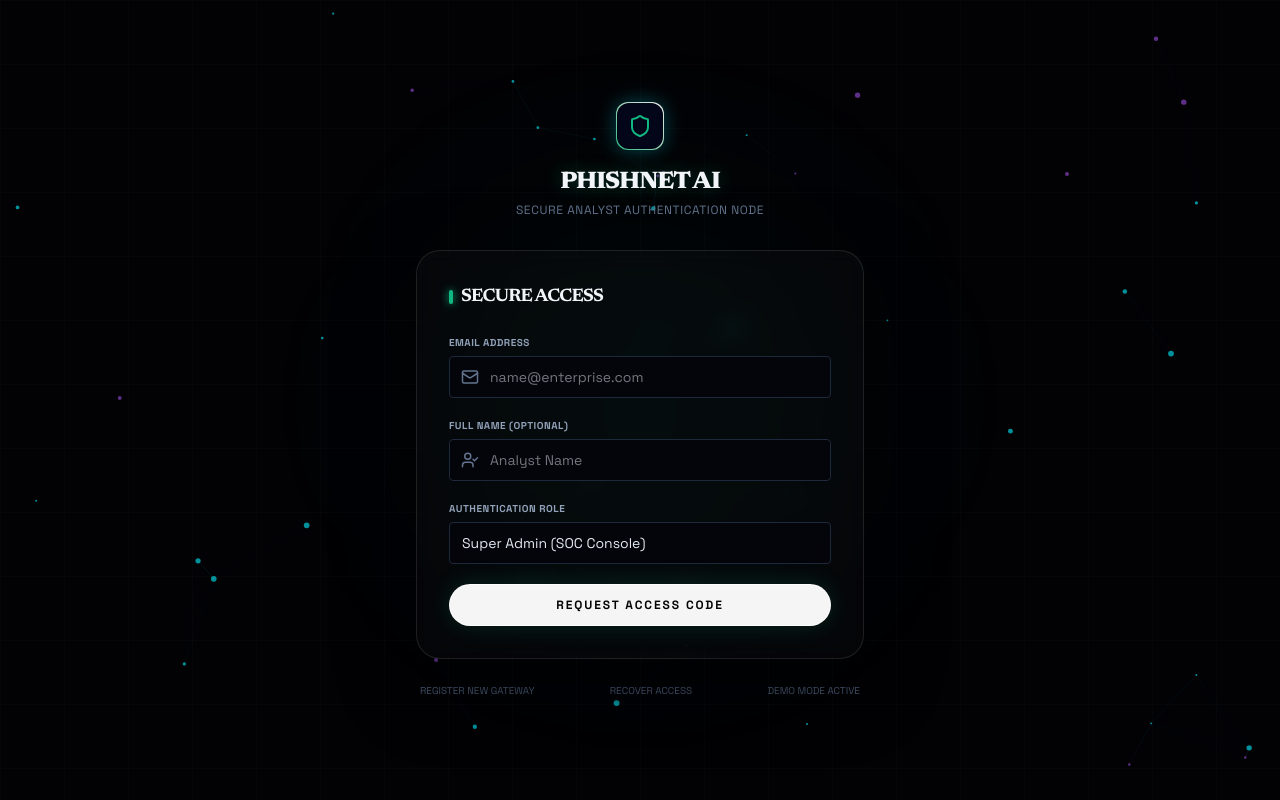
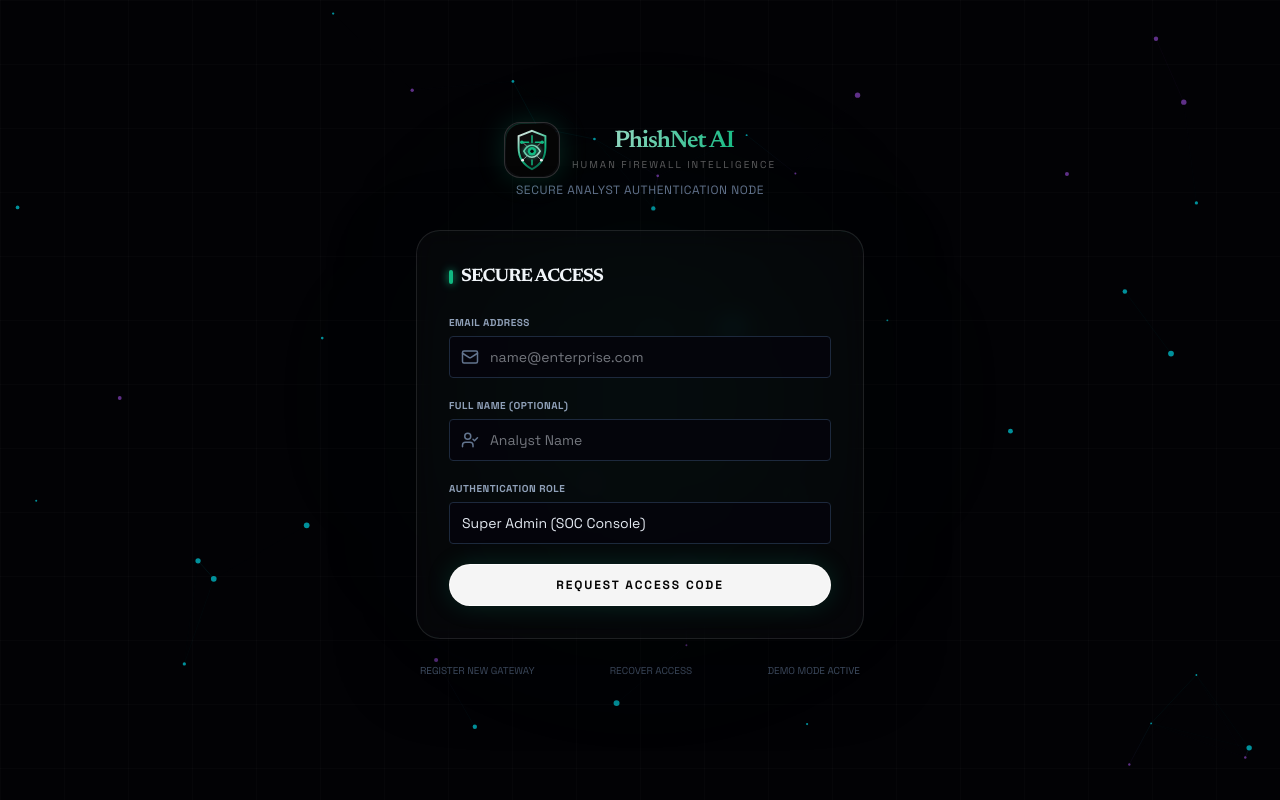
Before and after one commit to LALITHD-21/PISHNET-AI, a Next.js app: page /login in a window 1280 px wide. Built offline with nearby package versions, Linux system fonts and the light colour scheme.

Commit message:
Add professional PhishNet cyber logo

```diff
--- a/src/app/dashboard/layout.tsx
+++ b/src/app/dashboard/layout.tsx
@@ -3,8 +3,9 @@
 import React, { useEffect } from "react";
 import Link from "next/link";
 import { usePathname, useRouter } from "next/navigation";
-import { Command, LayoutDashboard, Send, FileCode, Users, GraduationCap, Bot, Bomb, FileSpreadsheet, Settings, LogOut, RefreshCw, BarChart3, UserCircle } from "lucide-react";
+import { LayoutDashboard, Send, FileCode, Users, GraduationCap, Bot, Bomb, FileSpreadsheet, Settings, LogOut, RefreshCw, BarChart3, UserCircle } from "lucide-react";
 import { useSim } from "@/context/SimContext";
+import PhishNetLogo from "@/components/PhishNetLogo";
 
 interface SidebarLinkProps {
   href: string;
@@ -83,13 +84,8 @@ export default function DashboardLayout({ children }: { children: React.ReactNod
       <aside className="hidden lg:flex w-72 border-r border-white/10 bg-black/80 backdrop-blur-md flex-col justify-between z-10 relative">
         <div>
           {/* Logo Brand */}
-          <div className="p-6 border-b border-white/10 flex items-center gap-3 group">
-            <div className="w-9 h-9 rounded-xl bg-white text-[#050505] flex items-center justify-center shadow-[0_0_24px_rgba(16,185,129,0.18)] transition-transform duration-700 ease-[cubic-bezier(0.16,1,0.3,1)] group-hover:rotate-[360deg]">
-              <Command className="w-4.5 h-4.5" />
-            </div>
-            <span className="font-outfit text-2xl font-semibold tracking-tighter gradient-text">
-              PHISHNET AI
-            </span>
+          <div className="p-6 border-b border-white/10">
+            <PhishNetLogo compact markClassName="h-10 w-10" wordmarkClassName="min-w-0" />
           </div>
 
           {/* Navigation Links */}
@@ -133,6 +129,7 @@ export default function DashboardLayout({ children }: { children: React.ReactNod
         {/* Header Console */}
         <header className="h-16 border-b border-white/10 bg-black/80 backdrop-blur-md px-6 flex items-center justify-between">
           <div className="flex items-center gap-4">
+            <PhishNetLogo showWordmark={false} markClassName="h-8 w-8" className="lg:hidden xl:inline-flex" />
             <h2 className="font-space-grotesk text-[10px] font-bold uppercase tracking-[0.2em] text-[#EBEBEB] flex items-center gap-2">
               <span className="w-1.5 h-1.5 rounded-full bg-primary animate-pulse shadow-[0_0_8px_var(--primary)]"></span>
               PHISHNET MONITORING GRID
--- a/src/app/login/page.tsx
+++ b/src/app/login/page.tsx
@@ -4,9 +4,10 @@ import React, { useState } from "react";
 import { useRouter } from "next/navigation";
 import Link from "next/link";
 import { motion } from "framer-motion";
-import { Shield, Mail, UserCheck } from "lucide-react";
+import { Mail, UserCheck } from "lucide-react";
 import { useSim, Role } from "@/context/SimContext";
 import CyberParticles from "@/components/CyberParticles";
+import PhishNetLogo from "@/components/PhishNetLogo";
 
 export default function LoginPage() {
   const router = useRouter();
@@ -55,14 +56,7 @@ export default function LoginPage() {
       >
         {/* Brand Logo Header */}
         <div className="flex flex-col items-center mb-8">
-          <div className="w-12 h-12 rounded-xl bg-gradient-to-tr from-primary to-secondary p-[1px] flex items-center justify-center shadow-[0_0_20px_rgba(0,240,255,0.3)] mb-4">
-            <div className="w-full h-full bg-slate-950 rounded-xl flex items-center justify-center">
-              <Shield className="w-6 h-6 text-primary" />
-            </div>
-          </div>
-          <h2 className="font-outfit text-2xl font-black tracking-widest text-slate-100 text-glow-primary">
-            PHISHNET AI
-          </h2>
+          <PhishNetLogo markClassName="h-14 w-14" wordmarkClassName="text-center" />
           <p className="text-xs text-slate-500 font-mono tracking-wider mt-1 uppercase">
             SECURE ANALYST AUTHENTICATION NODE
           </p>
--- a/src/app/mfa/page.tsx
+++ b/src/app/mfa/page.tsx
@@ -3,9 +3,10 @@
 import React, { useState, useEffect } from "react";
 import { useRouter } from "next/navigation";
 import { motion } from "framer-motion";
-import { ShieldAlert, KeyRound, RefreshCw } from "lucide-react";
+import { KeyRound, RefreshCw } from "lucide-react";
 import CyberParticles from "@/components/CyberParticles";
 import { useSim } from "@/context/SimContext";
+import PhishNetLogo from "@/components/PhishNetLogo";
 
 export default function MfaPage() {
   const router = useRouter();
@@ -77,11 +78,7 @@ export default function MfaPage() {
         className="relative z-10 w-full max-w-md text-left"
       >
         <div className="flex flex-col items-center mb-8">
-          <div className="w-12 h-12 rounded-xl bg-gradient-to-tr from-primary to-secondary p-[1px] flex items-center justify-center shadow-[0_0_20px_rgba(0,240,255,0.3)] mb-4">
-            <div className="w-full h-full bg-slate-950 rounded-xl flex items-center justify-center">
-              <ShieldAlert className="w-6 h-6 text-primary" />
-            </div>
-          </div>
+          <PhishNetLogo markClassName="h-14 w-14" showWordmark={false} />
           <h2 className="font-outfit text-2xl font-black tracking-widest text-slate-100 text-glow-primary">
             MFA VERIFICATION
           </h2>
--- a/src/app/page.tsx
+++ b/src/app/page.tsx
@@ -3,9 +3,10 @@
 import React from "react";
 import Link from "next/link";
 import { motion } from "framer-motion";
-import { Shield, Zap, Target, Cpu, Users, ArrowRight, Play, CheckCircle } from "lucide-react";
+import { Zap, Target, Cpu, Users, ArrowRight, Play, CheckCircle } from "lucide-react";
 import LiveThreatMap from "@/components/LiveThreatMap";
 import CyberParticles from "@/components/CyberParticles";
+import PhishNetLogo from "@/components/PhishNetLogo";
 
 export default function LandingPage() {
   const containerVariants = {
@@ -37,16 +38,7 @@ export default function LandingPage() {
       {/* Futuristic Header */}
       <header className="relative z-10 border-b border-slate-900 bg-slate-950/60 backdrop-blur-md">
         <div className="max-w-7xl mx-auto px-6 h-18 flex items-center justify-between">
-          <div className="flex items-center gap-3">
-            <div className="w-10 h-10 rounded-lg bg-gradient-to-tr from-primary to-secondary p-[1px] flex items-center justify-center shadow-[0_0_15px_rgba(0,240,255,0.3)]">
-              <div className="w-full h-full bg-slate-950 rounded-lg flex items-center justify-center">
-                <Shield className="w-5 h-5 text-primary" />
-              </div>
-            </div>
-            <span className="font-outfit text-xl font-extrabold tracking-wider bg-gradient-to-r from-primary via-accent to-primary bg-clip-text text-transparent text-glow-primary">
-              PHISHNET AI
-            </span>
-          </div>
+          <PhishNetLogo compact markClassName="h-11 w-11" />
 
           <nav className="hidden md:flex items-center gap-8 text-sm font-semibold tracking-wider font-mono text-slate-400">
             <Link href="#features" className="hover:text-primary transition-colors">FEATURES</Link>
--- a/src/app/signup/page.tsx
+++ b/src/app/signup/page.tsx
@@ -4,8 +4,9 @@ import React, { useState } from "react";
 import { useRouter } from "next/navigation";
 import Link from "next/link";
 import { motion } from "framer-motion";
-import { Shield, Mail, Database, Building2 } from "lucide-react";
+import { Mail, Database, Building2 } from "lucide-react";
 import CyberParticles from "@/components/CyberParticles";
+import PhishNetLogo from "@/components/PhishNetLogo";
 
 export default function SignupPage() {
   const router = useRouter();
@@ -41,14 +42,7 @@ export default function SignupPage() {
         className="relative z-10 w-full max-w-md"
       >
         <div className="flex flex-col items-center mb-8">
-          <div className="w-12 h-12 rounded-xl bg-gradient-to-tr from-primary to-secondary p-[1px] flex items-center justify-center shadow-[0_0_20px_rgba(0,240,255,0.3)] mb-4">
-            <div className="w-full h-full bg-slate-950 rounded-xl flex items-center justify-center">
-              <Shield className="w-6 h-6 text-secondary" />
-            </div>
-          </div>
-          <h2 className="font-outfit text-2xl font-black tracking-widest text-slate-100 text-glow-secondary">
-            PHISHNET AI
-          </h2>
+          <PhishNetLogo markClassName="h-14 w-14" wordmarkClassName="text-center" />
           <p className="text-xs text-slate-500 font-mono tracking-wider mt-1 uppercase">
             ESTABLISH THREAT GATEWAY NODE
           </p>
--- /dev/null
+++ b/src/components/PhishNetLogo.tsx
@@ -0,0 +1,100 @@
+"use client";
+
+import React, { useId } from "react";
+
+interface PhishNetLogoProps {
+  className?: string;
+  markClassName?: string;
+  showWordmark?: boolean;
+  wordmarkClassName?: string;
+  compact?: boolean;
+}
+
+export default function PhishNetLogo({
+  className = "",
+  markClassName = "h-10 w-10",
+  showWordmark = true,
+  wordmarkClassName = "",
+  compact = false
+}: PhishNetLogoProps) {
+  const id = useId().replace(/:/g, "");
+  const shieldGradientId = `phishnet-mark-shield-${id}`;
+  const lineGradientId = `phishnet-mark-line-${id}`;
+  const glowId = `phishnet-mark-glow-${id}`;
+
+  return (
+    <div className={`group inline-flex items-center gap-3 ${className}`}>
+      <div
+        className={`${markClassName} relative shrink-0 rounded-2xl border border-white/15 bg-white/[0.04] p-[1px] shadow-[0_0_28px_rgba(16,185,129,0.20)] transition-transform duration-700 ease-[cubic-bezier(0.16,1,0.3,1)] group-hover:rotate-[360deg]`}
+      >
+        <div className="absolute inset-0 rounded-2xl bg-[radial-gradient(circle_at_30%_20%,rgba(16,185,129,0.32),transparent_42%)]" />
+        <svg
+          viewBox="0 0 64 64"
+          role="img"
+          aria-label="PhishNet AI cyber shield logo"
+          className="relative h-full w-full rounded-2xl"
+        >
+          <defs>
+            <linearGradient id={shieldGradientId} x1="18" y1="8" x2="48" y2="58" gradientUnits="userSpaceOnUse">
+              <stop stopColor="#EBEBEB" />
+              <stop offset="0.52" stopColor="#10B981" />
+              <stop offset="1" stopColor="#064E3B" />
+            </linearGradient>
+            <linearGradient id={lineGradientId} x1="16" y1="16" x2="50" y2="48" gradientUnits="userSpaceOnUse">
+              <stop stopColor="#10B981" />
+              <stop offset="1" stopColor="#EBEBEB" />
+            </linearGradient>
+            <filter id={glowId} x="-40%" y="-40%" width="180%" height="180%">
+              <feGaussianBlur stdDeviation="2.4" result="blur" />
+              <feColorMatrix
+                in="blur"
+                type="matrix"
+                values="0 0 0 0 0.062 0 0 0 0 0.725 0 0 0 0 0.506 0 0 0 0.75 0"
+              />
+              <feMerge>
+                <feMergeNode />
+                <feMergeNode in="SourceGraphic" />
+              </feMerge>
+            </filter>
+          </defs>
+
+          <rect width="64" height="64" rx="18" fill="#050505" />
+          <path
+            d="M32 8.5 48.5 15v14.1c0 12.1-6.8 21.4-16.5 26.4-9.7-5-16.5-14.3-16.5-26.4V15L32 8.5Z"
+            fill="rgba(255,255,255,0.03)"
+            stroke={`url(#${shieldGradientId})`}
+            strokeWidth="2.4"
+          />
+          <path
+            d="M22 33.5c4.8-9.8 14.8-9.8 20 0-5.2 9.8-15.2 9.8-20 0Z"
+            fill="rgba(16,185,129,0.10)"
+            stroke={`url(#${lineGradientId})`}
+            strokeWidth="2"
+            filter={`url(#${glowId})`}
+          />
+          <circle cx="32" cy="33.5" r="5.2" fill="#10B981" />
+          <circle cx="32" cy="33.5" r="2.1" fill="#050505" />
+          <path d="M19.5 22.5h8.2M36.3 22.5h8.2M32 14.5v8.2M32 44.3v5.8" stroke="#10B981" strokeWidth="1.8" strokeLinecap="round" />
+          <path d="M25.2 26.9 20.4 22.5M38.8 26.9l4.8-4.4M25.2 40.1l-4.8 4.4M38.8 40.1l4.8 4.4" stroke="rgba(235,235,235,0.56)" strokeWidth="1.2" strokeLinecap="round" />
+          <circle cx="19.5" cy="22.5" r="2.2" fill="#10B981" />
+          <circle cx="44.5" cy="22.5" r="2.2" fill="#10B981" />
+          <circle cx="20.4" cy="44.5" r="1.7" fill="#EBEBEB" />
+          <circle cx="43.6" cy="44.5" r="1.7" fill="#EBEBEB" />
+        </svg>
+      </div>
+
+      {showWordmark && (
+        <div className={wordmarkClassName}>
+          <div className="font-outfit text-2xl font-semibold leading-none tracking-tighter gradient-text">
+            PhishNet AI
+          </div>
+          {!compact && (
+            <div className="cyber-metadata mt-1 text-white/35">
+              Human Firewall Intelligence
+            </div>
+          )}
+        </div>
+      )}
+    </div>
+  );
+}
```
Also changed, not shown: src/app/layout.tsx (+2 -2 lines), public/phishnet-mark.svg (added).
